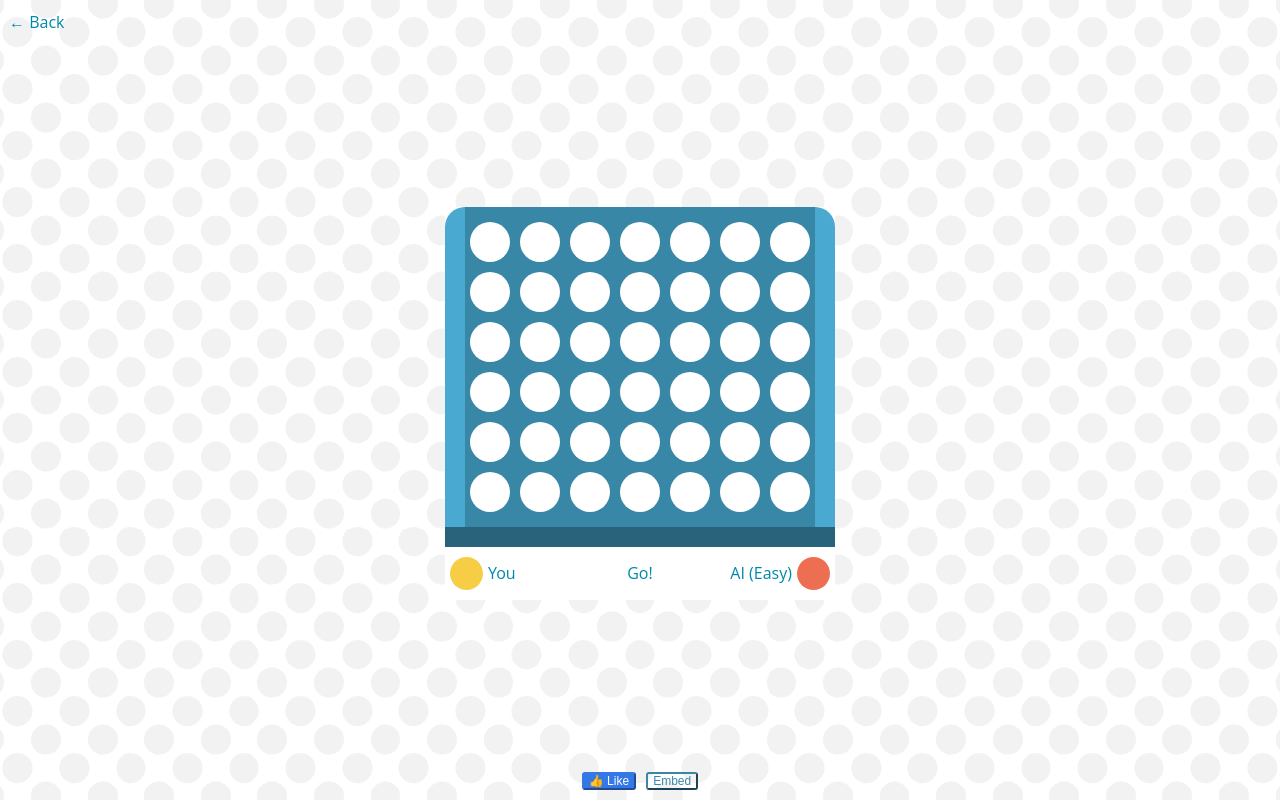
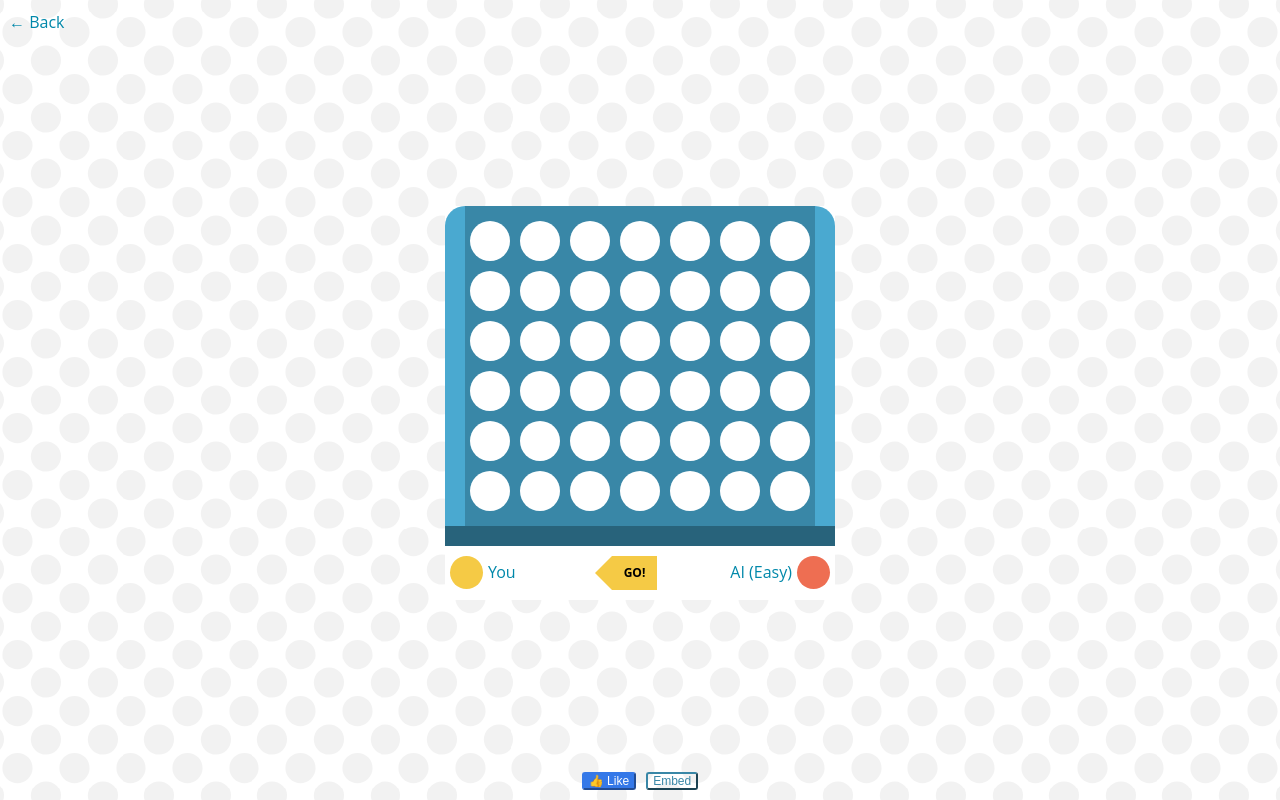
Before and after one commit to davidcurras/lppa-clase-03, a plain HTML site: page index.html in a window 1280 px wide. Drawn offline with nearby package versions, Linux system fonts and the light colour scheme.

Commit message:
LPPA-2020-C3: Player turn with direction arrow

```diff
--- a/css/style.css
+++ b/css/style.css
@@ -103,7 +103,7 @@ a:visited {
 }
 
 .game .players .spot.yellow {
-    background-color: #F8CD46;
+    background-color: #F5CA45;
 }
 
 .game .players .player,
@@ -122,9 +122,38 @@ a:visited {
 }
 
 .game .players .direction {
-    flex: 3;
+    flex: 1;
     text-align: center;
 }
+
+.game .players .direction.left {
+    flex: 0;
+    width: 0;
+    height: 0;
+    border: 17px solid #F5CA45;
+    border-left-color: transparent;
+    border-top-color: transparent;
+    border-bottom-color: transparent;
+}
+
+.game .players .direction.text {
+    background-color: #F5CA45;
+    color: #000;
+    font-size: 12px;
+    font-weight: bold;
+}
+
+/*
+.game .players .direction.right {
+    flex: 0;
+    width: 0;
+    height: 0;
+    border: 17px solid #F5CA45;
+    border-right-color: transparent;
+    border-top-color: transparent;
+    border-bottom-color: transparent;
+}
+*/
 
 .footer {
     display: flex;
--- a/index.html
+++ b/index.html
@@ -74,7 +74,9 @@
                 <div class="players">
                     <div class="spot yellow"></div>
                     <div class="player p1">You</div>
-                    <div class="direction left">Go!</div>
+                    <div class="direction left"></div>
+                    <div class="direction text">GO!</div>
+                    <div class="direction right"></div>
                     <div class="player p2">AI (Easy)</div>
                     <div class="spot red"></div>
                 </div>
```
